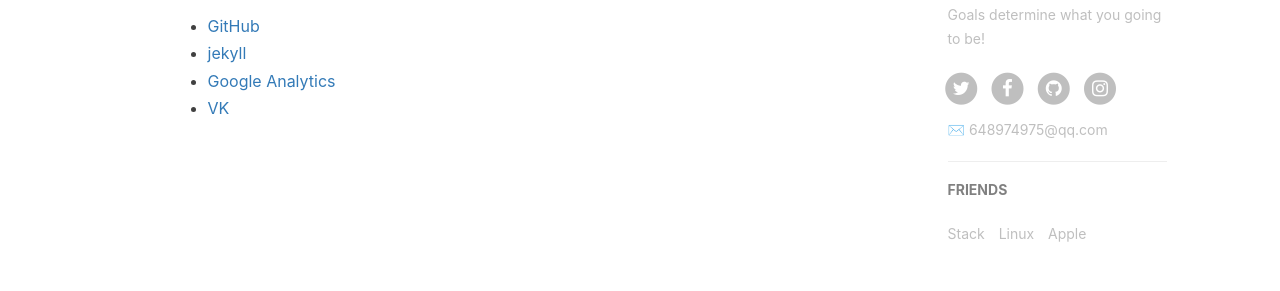
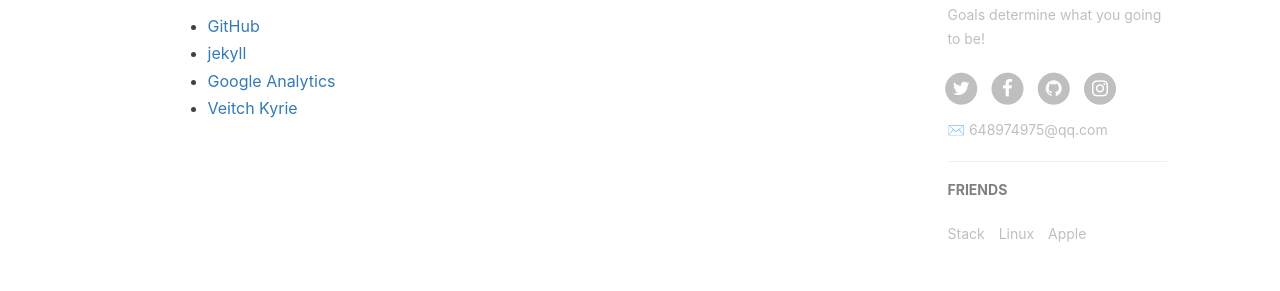
Before and after one commit to VeitchKyrie/VeitchKyrie.github.io, a Jekyll site: the page built from about.html, in a window 1280 px wide. Shown: the part 776-1067 px from the top of the page. Built offline with Jekyll 4.4.1, drawn with Linux system fonts in a browser that asks for light colours; nearby versions of some CDN libraries; comment, search, counter and statistics services are not loaded.

Commit message:
[revise 'about' page]
Signed-off-by: VeitchKyrie <648974975@qq.com>

```diff
--- a/about.html
+++ b/about.html
@@ -32,7 +32,7 @@ header-img: "img/post-bg-rwd.jpg"
         <li><a href="https://github.com">GitHub</a></li>
         <li><a href="http://jekyll.com.cn/">jekyll</a></li>
         <li><a href="https://analytics.google.com/analytics">Google Analytics</a></li>
-		<li><a href="https://VeitchKyrie.github.io">VK</a></li>
+		<li><a href="https://github.com/VeitchKyrie/VeitchKyrie.github.io">Veitch Kyrie</a></li>
     </ul>
 </div>
 
```
